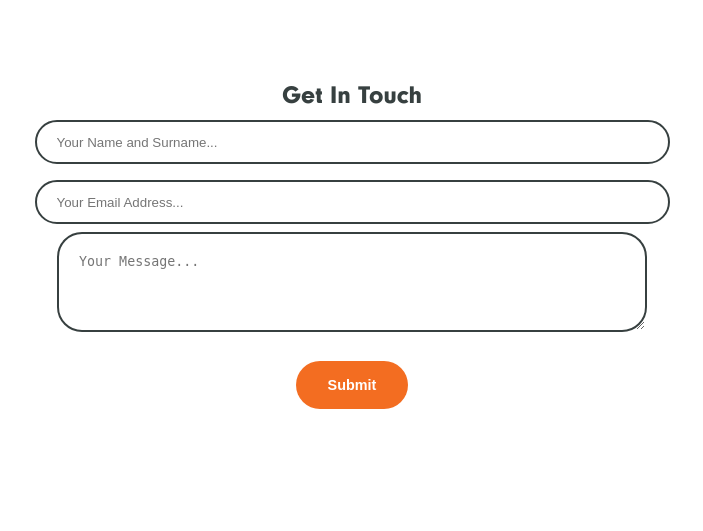
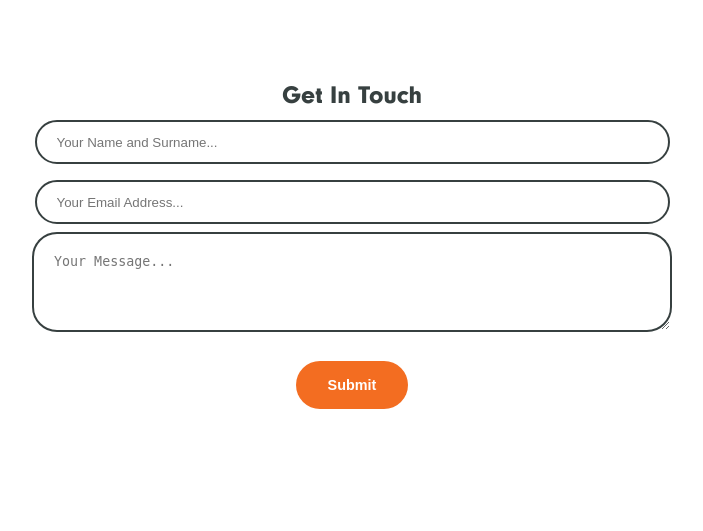
Before and after one commit to greatusutu/usutuwebsite, a Django app: page / in a window 1280 px wide. Shown: the part 4586-5117 px from the top of the page, without its empty margins (276-979 px from the left). Run offline with Django 3.2, Linux system fonts and the light colour scheme; data comes from the database, SQL or seed files in the repository; data that the repository does not hold is empty.

Commit message:
fix contact page alignment

```diff
--- a/static/css/main.css
+++ b/static/css/main.css
@@ -509,7 +509,7 @@ img {
  border-radius: 25px;
   border: 2px solid #374040;
   padding: 20px;
-  width: 590px;
+  width: 640px;
   height: 100px;
   box-sizing: border-box;
 }
```
